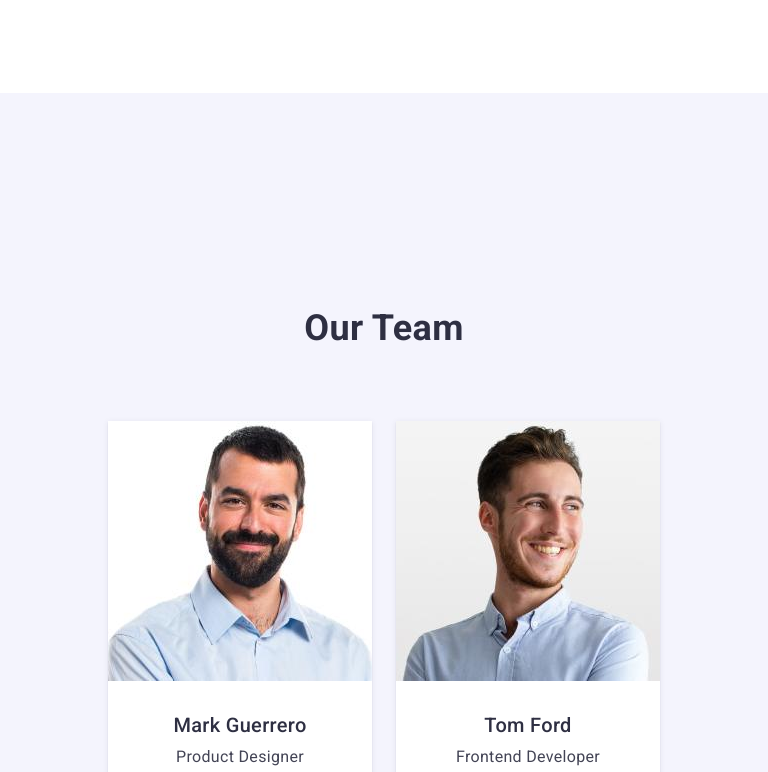
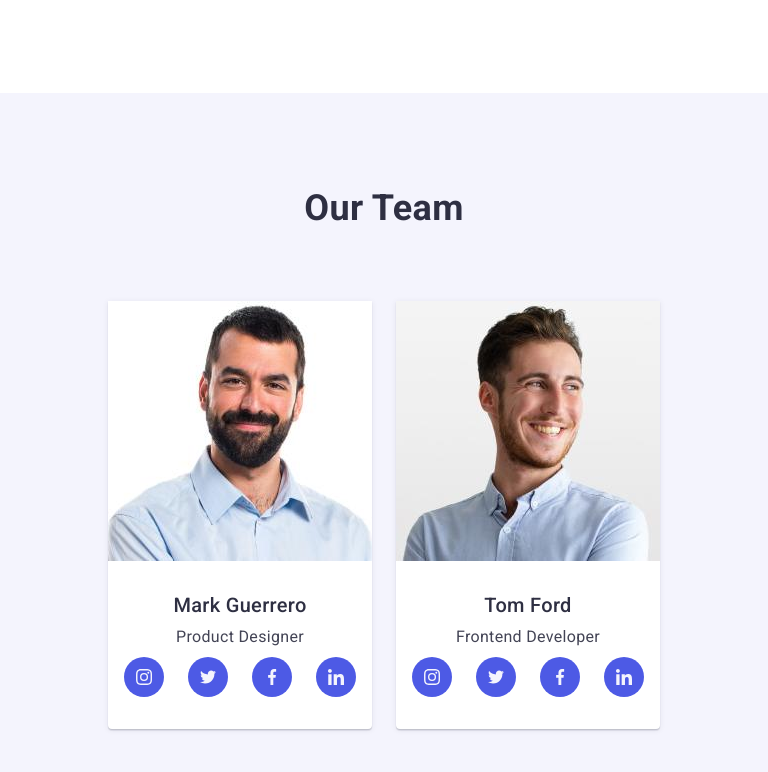
Before and after one commit to MykhailoTarasov/goit-homework-07, a plain HTML site: page index.html in a window 768 px wide. Shown: the part 934-1706 px from the top of the page. Drawn offline with nearby package versions, Linux system fonts and the light colour scheme.

Commit message:
smaller fixing)

```diff
--- a/CSS/styles.css
+++ b/CSS/styles.css
@@ -734,6 +734,13 @@ img {
 }
 
 @media screen and (min-width: 768px) and (max-width: 1199px) {
+  .employees {
+    padding-top: 0;
+    padding-bottom: 0;
+  }
+}
+
+@media screen and (min-width: 768px) and (max-width: 1199px) {
   .container-employees {
     padding: 96px 92px 104px 92px;
   }
```
